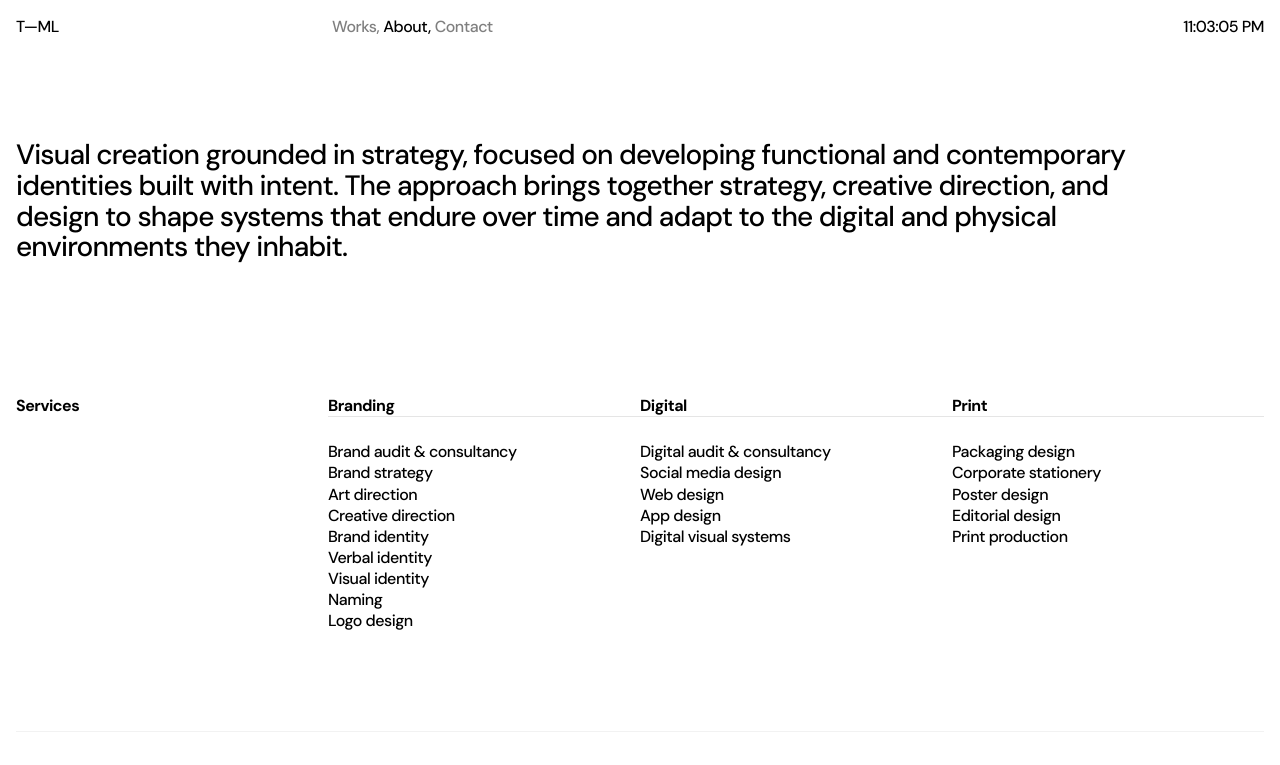
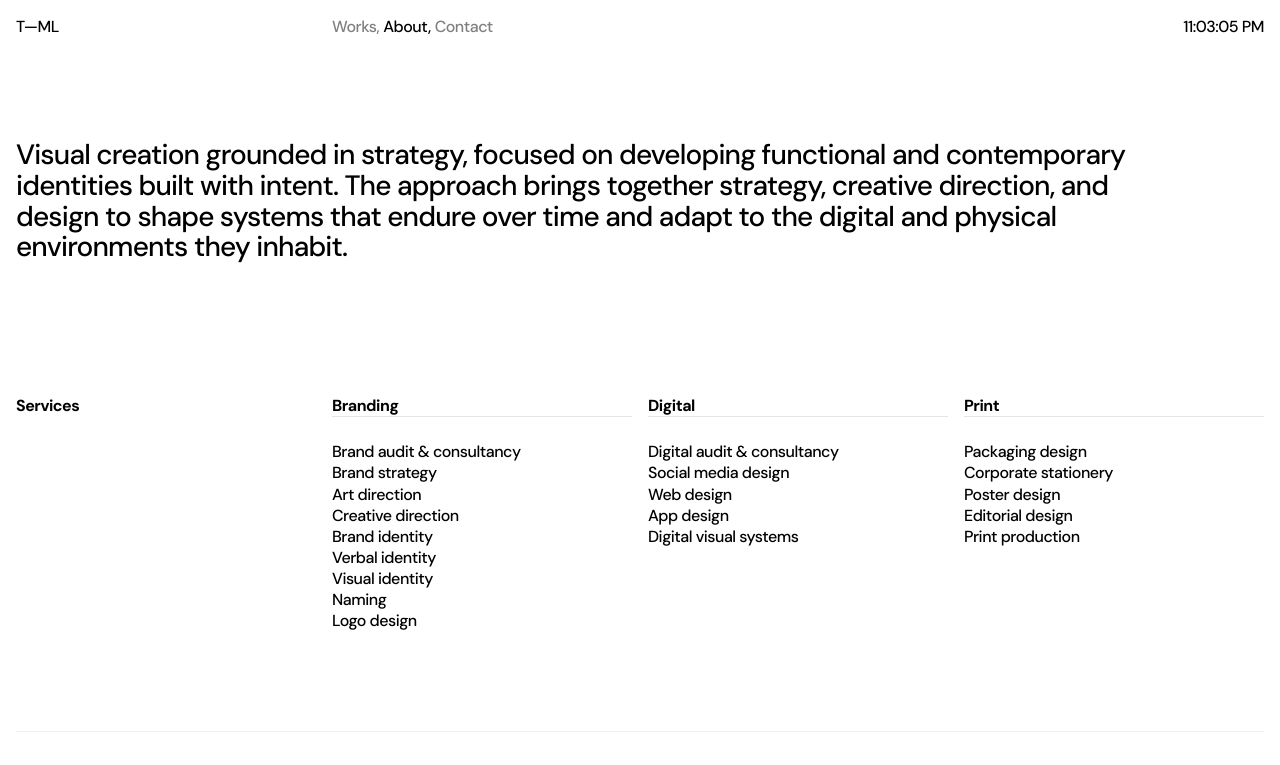
Before and after one commit to paulovdev/tomas-portfolio-next, a Next.js app: page /about in a window 1280 px wide. Shown: the top 765 px of the page. Built offline with nearby package versions, Linux system fonts and the light colour scheme.

Commit message:
add gap-4 in about section

```diff
--- a/src/app/components/pages/about/about.jsx
+++ b/src/app/components/pages/about/about.jsx
@@ -43,8 +43,8 @@
           environments they inhabit.
         </h2>
 
-        <div className="grid grid-cols-4 mb-25 pt-8 max-md:grid-cols-1 max-md:mb-10">
-          <p className="mb-6 text-p  texts-global    font-bold tracking-[-0.03em]">
+        <div className="grid grid-cols-4 gap-4 mb-25 pt-8 max-md:grid-cols-1 max-md:mb-10">
+          <p className="mb-6 text-p  texts-global font-bold tracking-[-0.03em]">
             Services
           </p>
           {/* MOBILE */}
--- a/src/app/components/pages/contact/contact.jsx
+++ b/src/app/components/pages/contact/contact.jsx
@@ -8,7 +8,6 @@
 const ContactPage = () => {
   const [contactModal, setContactModal] = useState(true);
 
-  // hook detectando iOS / Android / Desktop
   const locationLink = useDeviceMapLink("Las Palmas de Gran Canaria");
 
   const contactInfo = [
```
